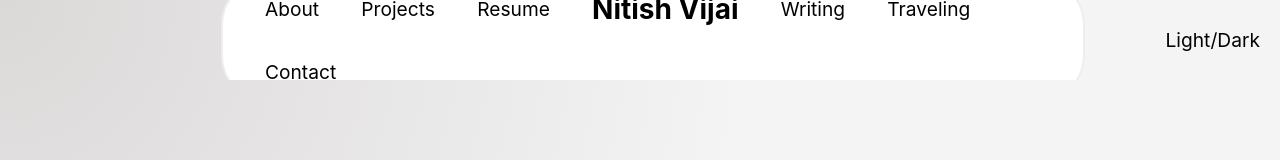
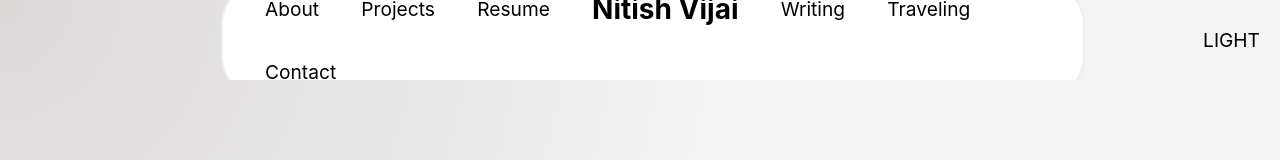
Before and after one commit to nitishvijai/nitish-website-v3, a React (Create React App) app: page / in a window 1280 px wide. Shown: the top 160 px of the page. Built offline with nearby package versions, Linux system fonts and the light colour scheme.

Commit message:
Starting work on auto dark/light mode

```diff
--- a/src/components/Home/Home.js
+++ b/src/components/Home/Home.js
@@ -8,6 +8,7 @@ const Home = () => {
   const mobilePortrait = useMediaQuery('(max-width:1024px)');
   const gradient = useRef(null);
   const [mode, setMode] = useState();
+  const [auto, setAuto] = useState(true);
 
   useEffect(() => {
     if (mode === 'system') {
@@ -41,9 +42,15 @@ const Home = () => {
 
   let toggleColorMode = () => {
     if (mode === 'dark') {
+      setAuto(false);
       setLightMode();
     }
+    else if (mode === 'light') {
+      setAuto(true);
+      setMode('system');
+    }
     else {
+      setAuto(false);
       setDarkMode();
     }
   }
--- a/src/components/Navbar/Navbar.js
+++ b/src/components/Navbar/Navbar.js
@@ -66,9 +66,25 @@ const Navbar = (props) => {
       setMode('light');
       cookies.set("color", "light");
     }
+    else if (mode === 'light') {
+      setMode('system');
+      cookies.set("color", "system");
+    }
     else {
       setMode('dark');
       cookies.set("color", "dark");
+    }
+  }
+
+  let renderColorMode = () => {
+    if (mode === 'dark') {
+      return "DARK";
+    }
+    else if (mode === 'light') {
+      return "LIGHT";
+    }
+    else {
+      return "AUTO";
     }
   }
 
@@ -85,7 +101,7 @@ const Navbar = (props) => {
           <p><Link to="/contact" className={`${props.selected == 6 ? styles.selected : (mode === 'dark' ? styles.normaldark : styles.normallight)}`}>Contact</Link></p>
         </div>
         <div className={styles.toggle}>
-          <a className={styles.toggleSelect} onClick={toggleColorMode}>Light/Dark</a>
+          <a className={styles.toggleSelect} onClick={toggleColorMode}>{renderColorMode()}</a>
         </div>
       </MediaQuery>
       <MediaQuery maxWidth={1024} >
```
